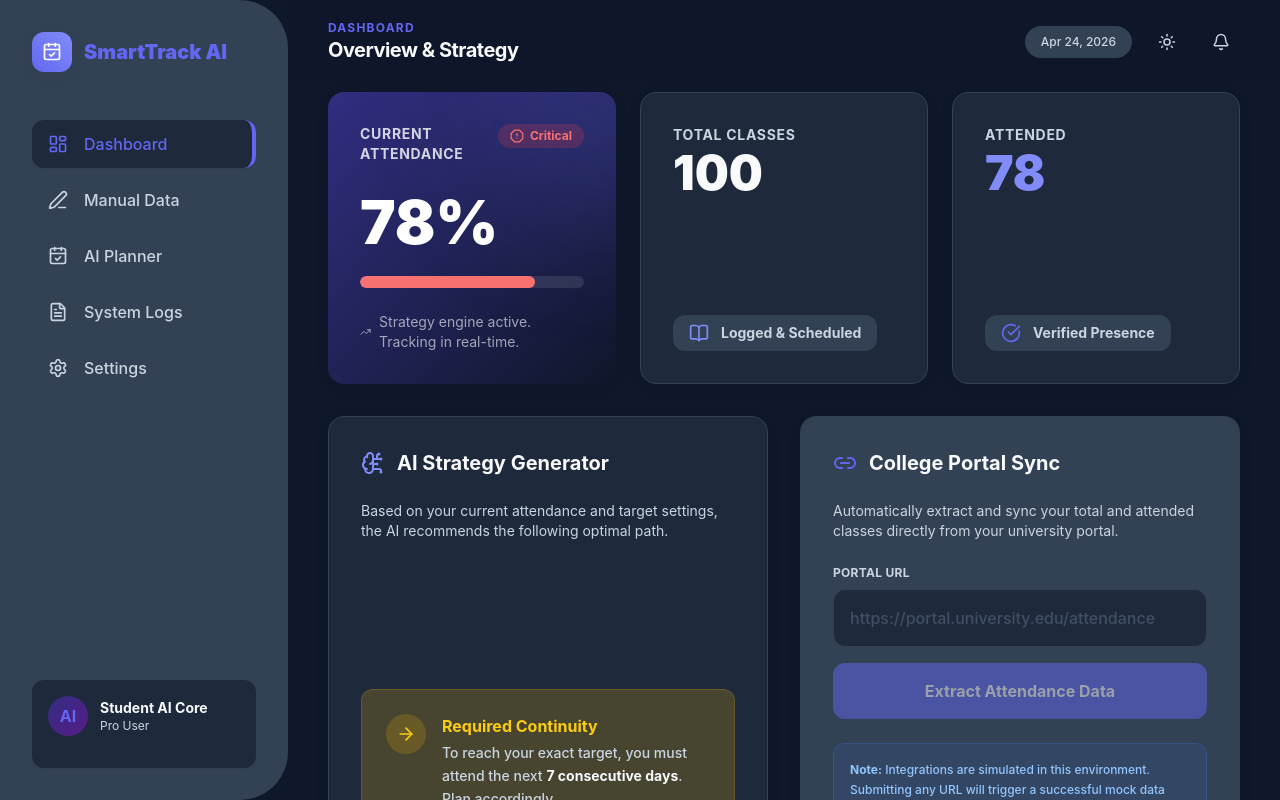
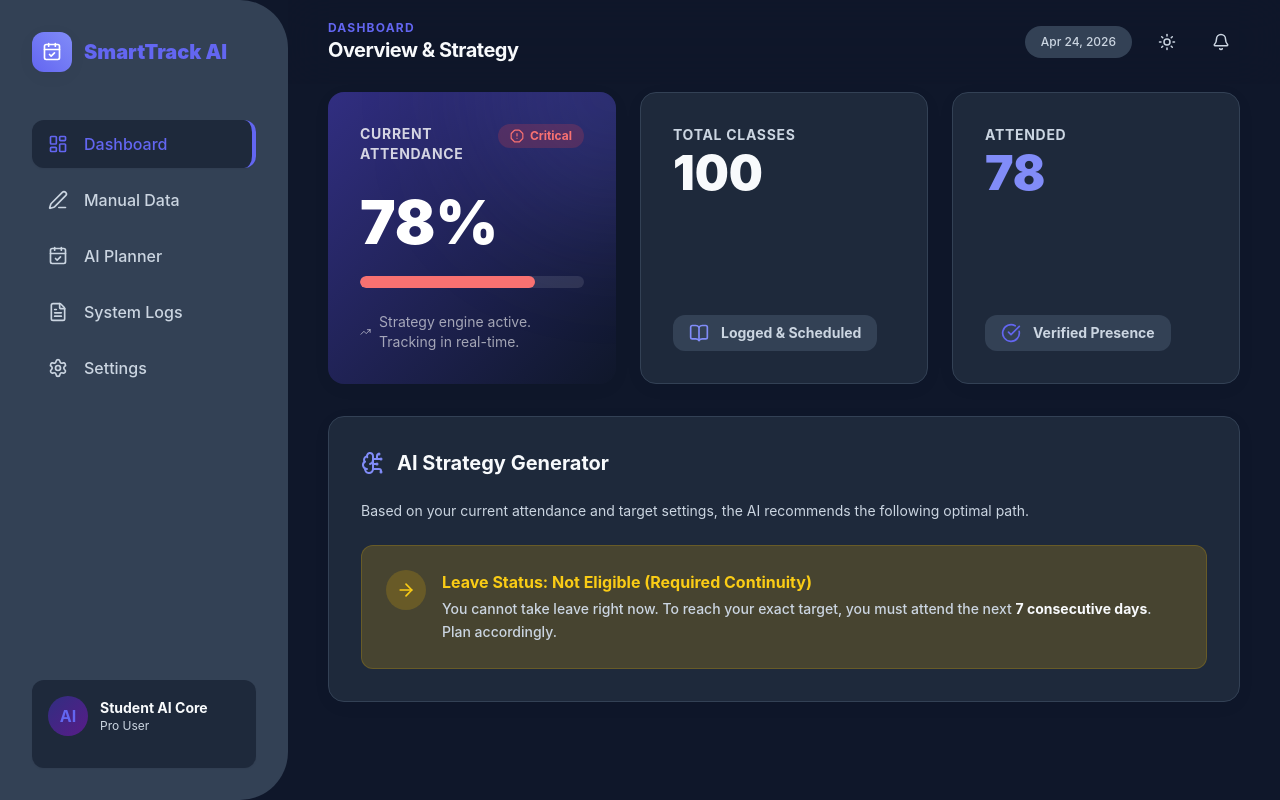
Before and after one commit to tarunmathur7777-cpu/attendance-tracker, a React (Vite) app: page / in a window 1280 px wide. Built offline with nearby package versions, Linux system fonts and the light colour scheme.

Commit message:
Update dashboard and AI planner logic

```diff
--- a/src/components/ProjectedChart.tsx
+++ b/src/components/ProjectedChart.tsx
@@ -1,7 +1,7 @@
 import React, { useMemo, useState } from 'react';
 import { AreaChart, Area, BarChart, Bar, XAxis, YAxis, CartesianGrid, Tooltip, ResponsiveContainer, ReferenceLine } from 'recharts';
 import { useAttendance } from '../store/AttendanceContext';
-import { addDays, startOfToday, format } from 'date-fns';
+import { addDays, startOfToday, format, isBefore, startOfDay } from 'date-fns';
 import { Activity, BarChart2 } from 'lucide-react';
 import { cn } from '../utils/cn';
 
@@ -26,6 +26,16 @@ export const ProjectedChart: React.FC<ProjectedChartProps> = ({ customTotal, cus
     let t = totalClasses;
     let a = attendedClasses;
     const chartData = [];
+
+    const dates = Object.keys(scenarioLog).sort();
+    for (const dStr of dates) {
+      const dObj = startOfDay(new Date(dStr));
+      if (isBefore(dObj, today) || dObj.getTime() === today.getTime()) {
+        const s = scenarioLog[dStr];
+        if (s === 'Present') { t += settings.classesPerDay; a += settings.classesPerDay; }
+        else if (s === 'Absent') { t += settings.classesPerDay; }
+      }
+    }
 
     chartData.push({
       date: format(today, 'MMM dd'),
--- a/src/store/AttendanceContext.tsx
+++ b/src/store/AttendanceContext.tsx
@@ -53,6 +53,7 @@ interface AttendanceContextType extends AttendanceState {
   getProjectedPercentage: (targetDate: Date, customTotal?: number, customAttended?: number, customLog?: Record<string, Status>) => number;
   getStrategy: (customTotal?: number, customAttended?: number) => {
     safeSkips: number;
+    safeSkipsClasses: number;
     requiredStreak: number;
     status: 'Safe' | 'Risk' | 'Critical';
   };
@@ -271,6 +272,7 @@ export const AttendanceProvider: React.FC<{ children: ReactNode }> = ({ children
     const aClasses = customAttended !== undefined ? customAttended : state.attendedClasses;
 
     let safeSkips = 0;
+    let safeSkipsClasses = 0;
     let requiredStreak = 0;
     let status: 'Safe' | 'Risk' | 'Critical' = 'Critical';
 
@@ -280,6 +282,7 @@ export const AttendanceProvider: React.FC<{ children: ReactNode }> = ({ children
     if (pct >= T) {
       // Calculate how many you can skip safely
       const maxSkipsClasses = Math.floor((100 * aClasses - T * tClasses) / T);
+      safeSkipsClasses = Math.max(0, maxSkipsClasses);
       safeSkips = Math.max(0, Math.floor(maxSkipsClasses / state.settings.classesPerDay));
     } else {
       // Calculate consecutive days needed
@@ -291,7 +294,7 @@ export const AttendanceProvider: React.FC<{ children: ReactNode }> = ({ children
       }
     }
 
-    return { safeSkips, requiredStreak, status };
+    return { safeSkips, safeSkipsClasses, requiredStreak, status };
   };
 
   const importFromPortal = () => {
--- a/src/views/DashboardView.tsx
+++ b/src/views/DashboardView.tsx
@@ -1,37 +1,17 @@
-import React, { useState } from 'react';
+import React from 'react';
 import { OverviewStats } from '../components/OverviewStats';
 import { useAttendance } from '../store/AttendanceContext';
-import { BrainCircuit, Link2, RefreshCw, CheckCircle2, ArrowRight } from 'lucide-react';
-import { cn } from '../utils/cn';
+import { BrainCircuit, CheckCircle2, ArrowRight } from 'lucide-react';
 
 export const DashboardView: React.FC = () => {
-  const { getStrategy, importFromPortal } = useAttendance();
-  const { safeSkips, requiredStreak } = getStrategy();
-  const [url, setUrl] = useState('');
-  const [isScanning, setIsScanning] = useState(false);
-  const [scanSuccess, setScanSuccess] = useState(false);
-
-  const handleScan = (e: React.FormEvent) => {
-    e.preventDefault();
-    if (!url.trim()) return;
-    setIsScanning(true);
-    setScanSuccess(false);
-
-    // Simulate API fetch delay
-    setTimeout(() => {
-      importFromPortal();
-      setIsScanning(false);
-      setScanSuccess(true);
-      setTimeout(() => setScanSuccess(false), 3000);
-      setUrl('');
-    }, 2000);
-  };
+  const { getStrategy } = useAttendance();
+  const { safeSkips, safeSkipsClasses, requiredStreak } = getStrategy();
 
   return (
     <div className="space-y-6 lg:space-y-8">
       <OverviewStats />
 
-      <div className="grid grid-cols-1 lg:grid-cols-2 gap-6 lg:gap-8">
+      <div className="grid grid-cols-1 gap-6 lg:gap-8">
         {/* Auto Strategy Generator Panel */}
         <div className="bg-surface-light dark:bg-surface-dark rounded-2xl p-6 lg:p-8 shadow-soft border border-border-light dark:border-border-dark flex flex-col justify-between">
           <div>
@@ -46,15 +26,15 @@ export const DashboardView: React.FC = () => {
           </div>
 
           <div className="space-y-4">
-            {safeSkips > 0 ? (
+            {safeSkipsClasses > 0 ? (
               <div className="bg-green-500/10 dark:bg-green-500/20 p-5 lg:p-6 rounded-xl border border-green-500/20 flex gap-4 items-start">
                 <div className="w-10 h-10 rounded-full bg-green-500/20 flex items-center justify-center shrink-0 text-green-500">
                   <CheckCircle2 size={20} />
                 </div>
                 <div>
-                  <h5 className="font-bold text-green-600 dark:text-green-400 mb-1">Strategic Reserve Available</h5>
+                  <h5 className="font-bold text-green-600 dark:text-green-400 mb-1">Leave Status: Eligible</h5>
                   <p className="text-sm text-text-muted-light dark:text-text-muted-dark leading-relaxed font-medium">
-                    You can safely skip <span className="font-bold text-text-light dark:text-text-dark">{safeSkips} upcoming days</span> without dropping below your target percentage. Keep up the good work!
+                    You can safely skip <span className="font-bold text-text-light dark:text-text-dark">{safeSkipsClasses} total classes</span> (approx. {safeSkips} days) without dropping below your target percentage. Keep up the good work!
                   </p>
                 </div>
               </div>
@@ -64,9 +44,9 @@ export const DashboardView: React.FC = () => {
                   <ArrowRight size={20} />
                 </div>
                 <div>
-                  <h5 className="font-bold text-yellow-600 dark:text-yellow-400 mb-1">Required Continuity</h5>
+                  <h5 className="font-bold text-yellow-600 dark:text-yellow-400 mb-1">Leave Status: Not Eligible (Required Continuity)</h5>
                   <p className="text-sm text-text-muted-light dark:text-text-muted-dark leading-relaxed font-medium">
-                    To reach your exact target, you must attend the next <span className="font-bold text-text-light dark:text-text-dark">{requiredStreak} consecutive days</span>. Plan accordingly.
+                    You cannot take leave right now. To reach your exact target, you must attend the next <span className="font-bold text-text-light dark:text-text-dark">{requiredStreak} consecutive days</span>. Plan accordingly.
                   </p>
                 </div>
               </div>
@@ -76,9 +56,9 @@ export const DashboardView: React.FC = () => {
                   <ArrowRight size={20} />
                 </div>
                 <div>
-                  <h5 className="font-bold text-red-600 dark:text-red-400 mb-1">Mathematical Impossibility</h5>
+                  <h5 className="font-bold text-red-600 dark:text-red-400 mb-1">Leave Status: Not Eligible (Mathematical Impossibility)</h5>
                   <p className="text-sm text-text-muted-light dark:text-text-muted-dark leading-relaxed font-medium">
-                    You cannot hit your target by the end of the year. Please adjust your target settings.
+                    You cannot take leave. In fact, you cannot hit your target by the end of the year. Please adjust your target settings.
                   </p>
                 </div>
               </div>
@@ -88,67 +68,15 @@ export const DashboardView: React.FC = () => {
                   <CheckCircle2 size={20} />
                 </div>
                 <div>
-                  <h5 className="font-bold text-blue-600 dark:text-blue-400 mb-1">On Track - No Margin</h5>
+                  <h5 className="font-bold text-blue-600 dark:text-blue-400 mb-1">Leave Status: Not Eligible (On Track - No Margin)</h5>
                   <p className="text-sm text-text-muted-light dark:text-text-muted-dark leading-relaxed font-medium">
-                    You are exactly on track! However, skipping any upcoming classes will drop you below your target. Maintain your attendance.
+                    You are exactly on track, but you cannot take leave! Skipping any upcoming classes will drop you below your target. Maintain your attendance.
                   </p>
                 </div>
               </div>
             )}
           </div>
         </div>
-
-        {/* College Portal Integrator Mock */}
-        <div className="bg-surfaceVariant-light dark:bg-surfaceVariant-dark rounded-2xl p-6 lg:p-8 shadow-soft border border-border-light dark:border-border-dark">
-          <div className="flex items-center justify-between mb-6">
-            <div className="flex items-center gap-3">
-              <Link2 className="text-primary" size={24} />
-              <h4 className="text-xl font-bold text-text-light dark:text-text-dark">College Portal Sync</h4>
-            </div>
-          </div>
-
-          <p className="text-sm text-text-muted-light dark:text-text-muted-dark mb-6">
-            Automatically extract and sync your total and attended classes directly from your university portal.
-          </p>
-
-          <form onSubmit={handleScan} className="flex flex-col gap-4">
-            <div>
-              <label className="block text-xs font-bold text-text-muted-light dark:text-text-muted-dark mb-2 tracking-wide uppercase">Portal URL</label>
-              <input
-                type="url"
-                value={url}
-                onChange={(e) => setUrl(e.target.value)}
-                placeholder="https://portal.university.edu/attendance"
-                className="w-full bg-surface-light dark:bg-surface-dark border border-border-light dark:border-border-dark rounded-xl p-4 text-text-light dark:text-text-dark font-medium focus:ring-2 focus:ring-primary/50 outline-none transition-all placeholder:text-text-muted-light/50"
-              />
-            </div>
-
-            <button
-              disabled={isScanning || !url.trim()}
-              type="submit"
-              className={cn(
-                "w-full py-4 rounded-xl font-bold flex items-center justify-center gap-2 transition-all",
-                isScanning
-                  ? "bg-primary/50 cursor-wait text-white"
-                  : scanSuccess
-                    ? "bg-green-500 text-white"
-                    : "bg-primary hover:bg-primary-hover text-white disabled:opacity-50 disabled:cursor-not-allowed"
-              )}
-            >
-              {isScanning ? (
-                <><RefreshCw size={18} className="animate-spin" /> Scanning Portal...</>
-              ) : scanSuccess ? (
-                <><CheckCircle2 size={18} /> Sync Complete!</>
-              ) : (
-                'Extract Attendance Data'
-              )}
-            </button>
-          </form>
-
-          <div className="mt-6 p-4 rounded-xl bg-blue-500/10 border border-blue-500/20 text-blue-700 dark:text-blue-300 text-xs leading-relaxed font-medium">
-            <strong>Note:</strong> Integrations are simulated in this environment. Submitting any URL will trigger a successful mock data extraction.
-          </div>
-        </div>
       </div>
     </div>
   );
--- a/src/views/PlannerView.tsx
+++ b/src/views/PlannerView.tsx
@@ -2,10 +2,13 @@ import React from 'react';
 import { CalendarWidget } from '../components/CalendarWidget';
 import { ScenarioPlanner } from '../components/ScenarioPlanner';
 import { ProjectedChart } from '../components/ProjectedChart';
+import { OverviewStats } from '../components/OverviewStats';
 
 export const PlannerView: React.FC = () => {
   return (
     <div className="space-y-6 lg:space-y-8">
+      <OverviewStats />
+
       <div className="grid grid-cols-1 lg:grid-cols-3 gap-6 lg:gap-8">
         <div className="lg:col-span-2">
           <ProjectedChart />
```
